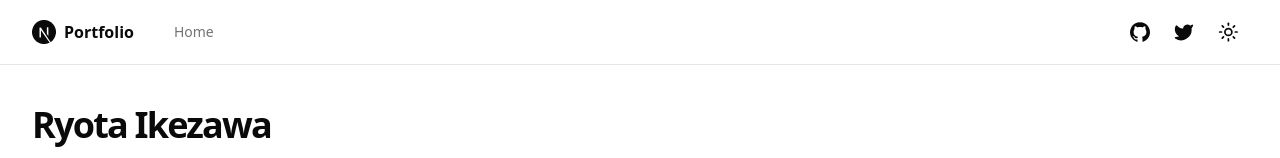
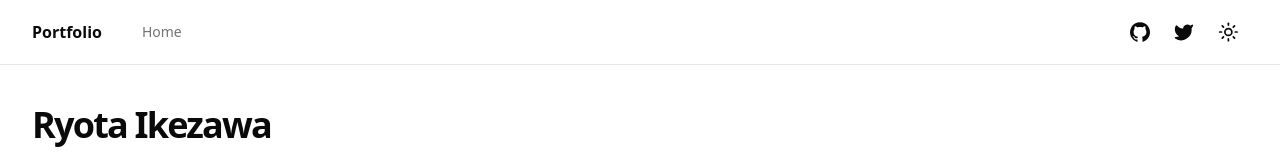
Before and after one commit to paveg/portfolio, a Next.js app: page / in a window 1280 px wide. Shown: the top 158 px of the page. Built offline with nearby package versions, Linux system fonts and the light colour scheme.

Commit message:
:fire: Remove unnecessary logo

```diff
--- a/components/icons.tsx
+++ b/components/icons.tsx
@@ -12,14 +12,6 @@
   sun: SunMedium,
   moon: Moon,
   twitter: Twitter,
-  logo: (props: LucideProps) => (
-    <svg xmlns="http://www.w3.org/2000/svg" viewBox="0 0 24 24" {...props}>
-      <path
-        fill="currentColor"
-        d="M11.572 0c-.176 0-.31.001-.358.007a19.76 19.76 0 0 1-.364.033C7.443.346 4.25 2.185 2.228 5.012a11.875 11.875 0 0 0-2.119 5.243c-.096.659-.108.854-.108 1.747s.012 1.089.108 1.748c.652 4.506 3.86 8.292 8.209 9.695.779.25 1.6.422 2.534.525.363.04 1.935.04 2.299 0 1.611-.178 2.977-.577 4.323-1.264.207-.106.247-.134.219-.158-.02-.013-.9-1.193-1.955-2.62l-1.919-2.592-2.404-3.558a338.739 338.739 0 0 0-2.422-3.556c-.009-.002-.018 1.579-.023 3.51-.007 3.38-.01 3.515-.052 3.595a.426.426 0 0 1-.206.214c-.075.037-.14.044-.495.044H7.81l-.108-.068a.438.438 0 0 1-.157-.171l-.05-.106.006-4.703.007-4.705.072-.092a.645.645 0 0 1 .174-.143c.096-.047.134-.051.54-.051.478 0 .558.018.682.154.035.038 1.337 1.999 2.895 4.361a10760.433 10760.433 0 0 0 4.735 7.17l1.9 2.879.096-.063a12.317 12.317 0 0 0 2.466-2.163 11.944 11.944 0 0 0 2.824-6.134c.096-.66.108-.854.108-1.748 0-.893-.012-1.088-.108-1.747-.652-4.506-3.859-8.292-8.208-9.695a12.597 12.597 0 0 0-2.499-.523A33.119 33.119 0 0 0 11.573 0zm4.069 7.217c.347 0 .408.005.486.047a.473.473 0 0 1 .237.277c.018.06.023 1.365.018 4.304l-.006 4.218-.744-1.14-.746-1.14v-3.066c0-1.982.01-3.097.023-3.15a.478.478 0 0 1 .233-.296c.096-.05.13-.054.5-.054z"
-      />
-    </svg>
-  ),
   gitHub: (props: LucideProps) => (
     <svg viewBox="0 0 438.549 438.549" {...props}>
       <path
--- a/components/main-nav.tsx
+++ b/components/main-nav.tsx
@@ -14,7 +14,6 @@
   return (
     <div className="flex gap-6 md:gap-10">
       <Link href="/" className="flex items-center space-x-2">
-        <Icons.logo className="h-6 w-6" />
         <span className="inline-block font-bold">{siteConfig.name}</span>
       </Link>
       {items?.length ? (
```
